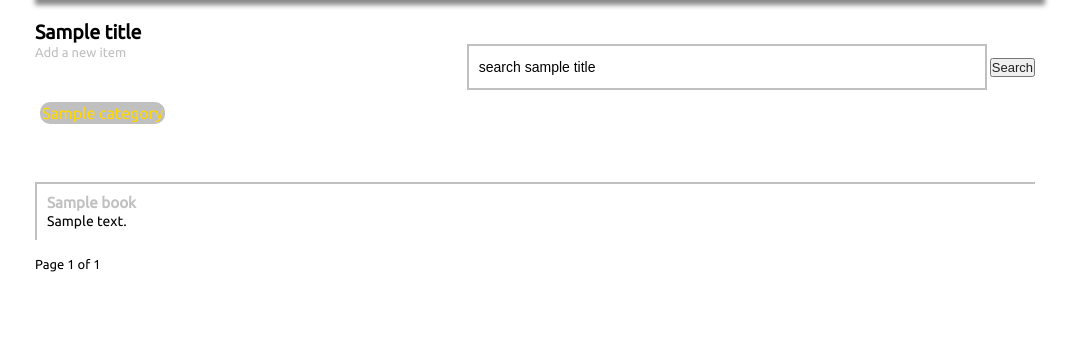
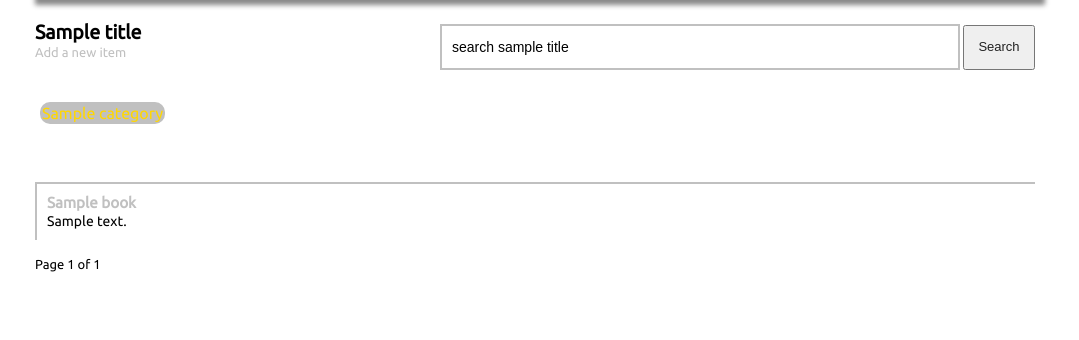
Before and after one commit to tpbarron/swapr, a Django app: template classifieds/templates/lists/books.html in a window 1280 px wide. Shown: the part 81-421 px from the top of the page, without its empty margins (105-1184 px from the left). Run offline with Django 3.2, Linux system fonts and the light colour scheme; a user stored in the database is signed in; tables that the repository leaves empty hold one stand-in row (values such as "Sample post"); the template is opened without the code that fills it: most values are stand-ins (such as "Sample title", 1, 10 or a date in 2020); some libraries are stand-ins or nearby versions.

Commit message:
updated form styling

```diff
--- a/classifieds/static/css/forms.css
+++ b/classifieds/static/css/forms.css
@@ -43,4 +43,14 @@
 
 .form_choice {
 	margin-bottom:10px;
+	line-height:22px;
+	height:45px;
 }
+
+.form_submit {
+	line-height: 22px;
+	height: 45px;
+	width: 72px;
+	position:relative;
+	top:-1px;
+}
--- a/classifieds/static/css/list.css
+++ b/classifieds/static/css/list.css
@@ -36,6 +36,8 @@
 	margin-right:10px;
 }
 #search_form {
+	position:relative;
+	top:-20px;
 	float:right;
 }
 #searchbox {
```
